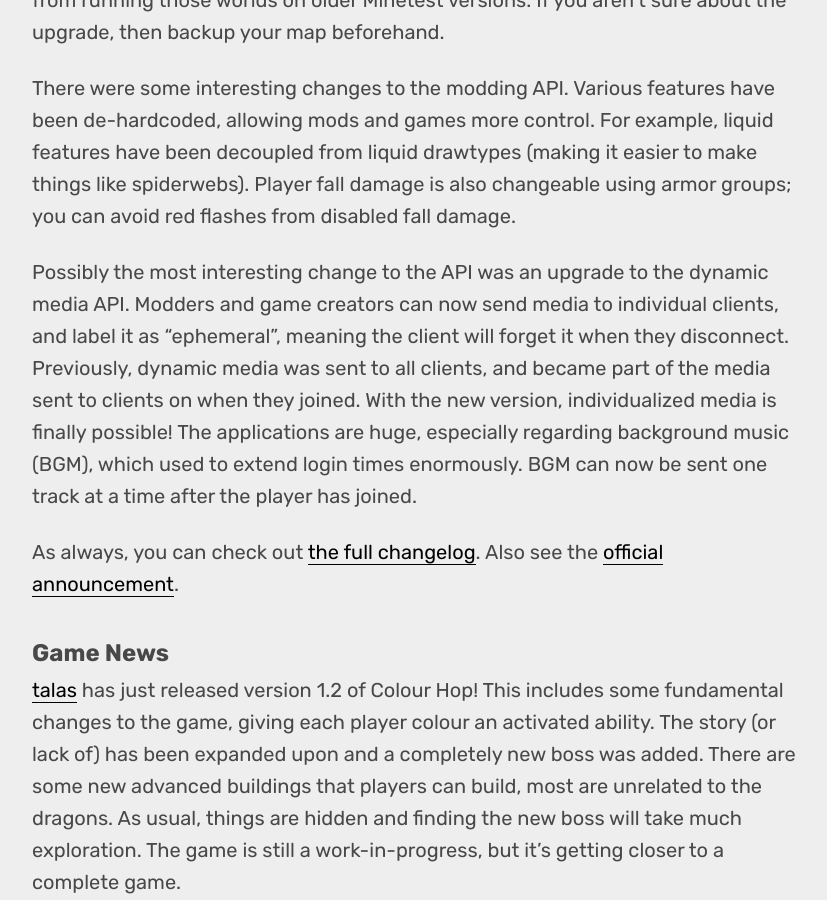
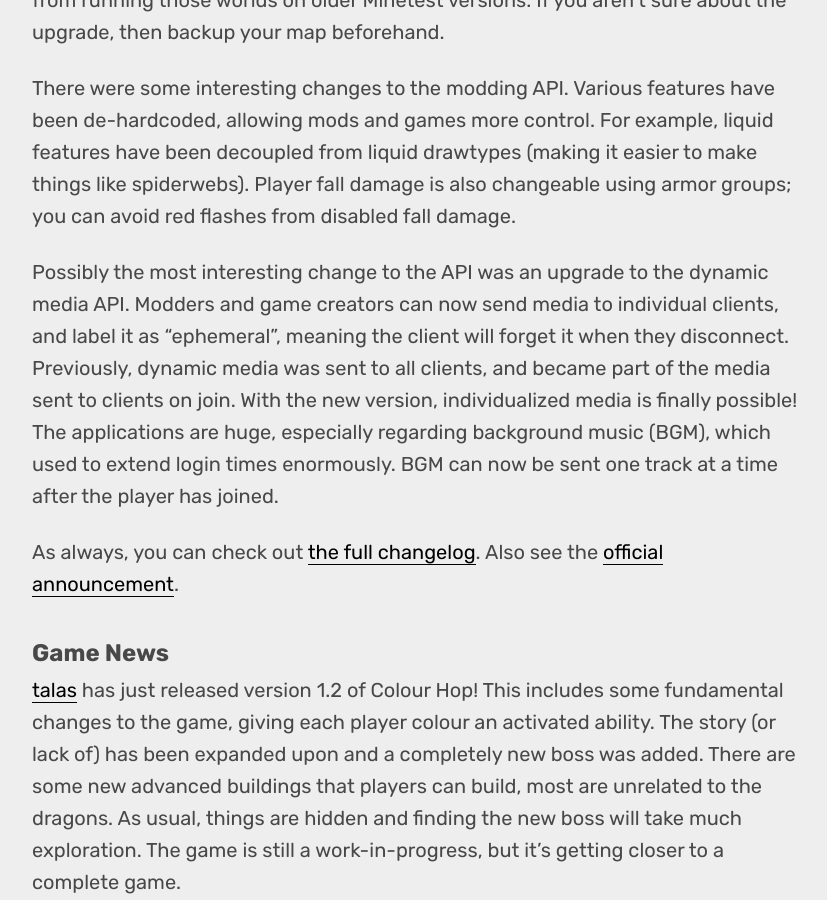
Before and after one commit to minetestblog/minetestblog.github.io, a Jekyll site: the page built from _posts/2022-02-26-Post01.markdown, in a window 1280 px wide and 900 px high, scrolled down 1809 px. Shown: the whole window, without its empty margins (224-1051 px from the left). Built offline with Jekyll 4.4.1, drawn with Linux system fonts in a browser that asks for light colours.

Commit message:
fix first post grammer

```diff
--- a/_posts/2022-02-26-Post01.markdown
+++ b/_posts/2022-02-26-Post01.markdown
@@ -30,7 +30,7 @@
 
 There were some interesting changes to the modding API. Various features have been de-hardcoded, allowing mods and games more control. For example, liquid features have been decoupled from liquid drawtypes (making it easier to make things like spiderwebs). Player fall damage is also changeable using armor groups; you can avoid red flashes from disabled fall damage.
 
-Possibly the most interesting change to the API was an upgrade to the dynamic media API. Modders and game creators can now send media to individual clients, and label it as "ephemeral", meaning the client will forget it when they disconnect. Previously, dynamic media was sent to all clients, and became part of the media sent to clients on when they joined. With the new version, individualized media is finally possible! The applications are huge, especially regarding background music (BGM), which used to extend login times enormously. BGM can now be sent one track at a time after the player has joined.
+Possibly the most interesting change to the API was an upgrade to the dynamic media API. Modders and game creators can now send media to individual clients, and label it as "ephemeral", meaning the client will forget it when they disconnect. Previously, dynamic media was sent to all clients, and became part of the media sent to clients on join. With the new version, individualized media is finally possible! The applications are huge, especially regarding background music (BGM), which used to extend login times enormously. BGM can now be sent one track at a time after the player has joined.
 
 As always, you can check out [the full changelog](https://dev.minetest.net/Changelog#5.4.0_.E2.86.92_5.5.0). Also see the [official announcement](https://forum.minetest.net/viewtopic.php?f=18&t=27754).
 
```
